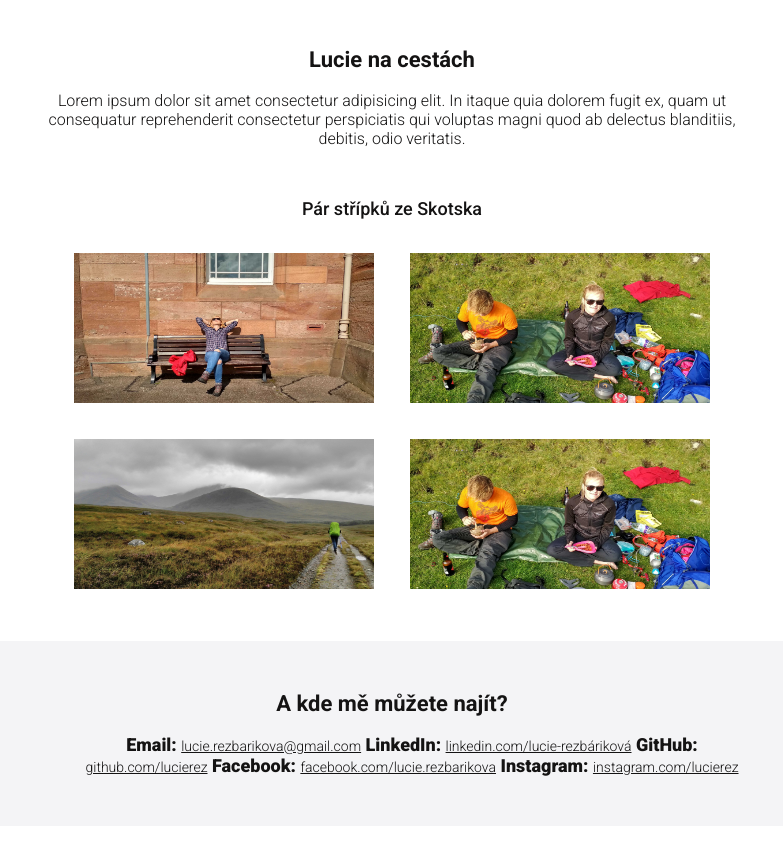
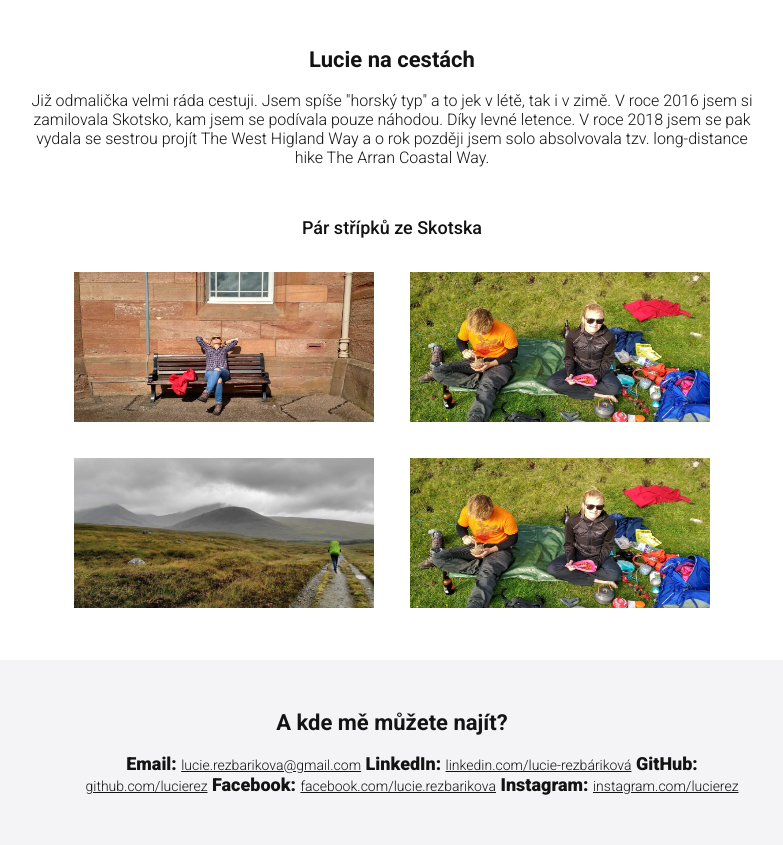
Before and after one commit to tvorimweb-2021-praha-jaro/du-01-vizitka-lucierez, a plain HTML site: page index.html in a window 1280 px wide. Shown: the part 880-1725 px from the top of the page, without its empty margins (248-1031 px from the left). Drawn offline with Linux system fonts and the light colour scheme; files whose address does not match are found by name.

Commit message:
Update vzitiky HOTOVO

```diff
--- a/index.html
+++ b/index.html
@@ -53,7 +53,7 @@ Tip: Webdesign In 4 Minutes https://jgthms.com/web-design-in-4-minutes/
   <h2>Lucie na cestách</h2>
 
   <p>
-    Lorem ipsum dolor sit amet consectetur adipisicing elit. In itaque quia dolorem fugit ex, quam ut consequatur reprehenderit consectetur perspiciatis qui voluptas magni quod ab delectus blanditiis, debitis, odio veritatis.
+    Již odmalička velmi ráda cestuji. Jsem spíše "horský typ" a to jek v létě, tak i v zimě. V roce 2016 jsem si zamilovala Skotsko, kam jsem se podívala pouze náhodou. Díky levné letence. V roce 2018 jsem se pak vydala se sestrou projít The West Higland Way a o rok později jsem solo absolvovala tzv. long-distance hike The Arran Coastal Way.
   </p>
   <p></p>
 
```
